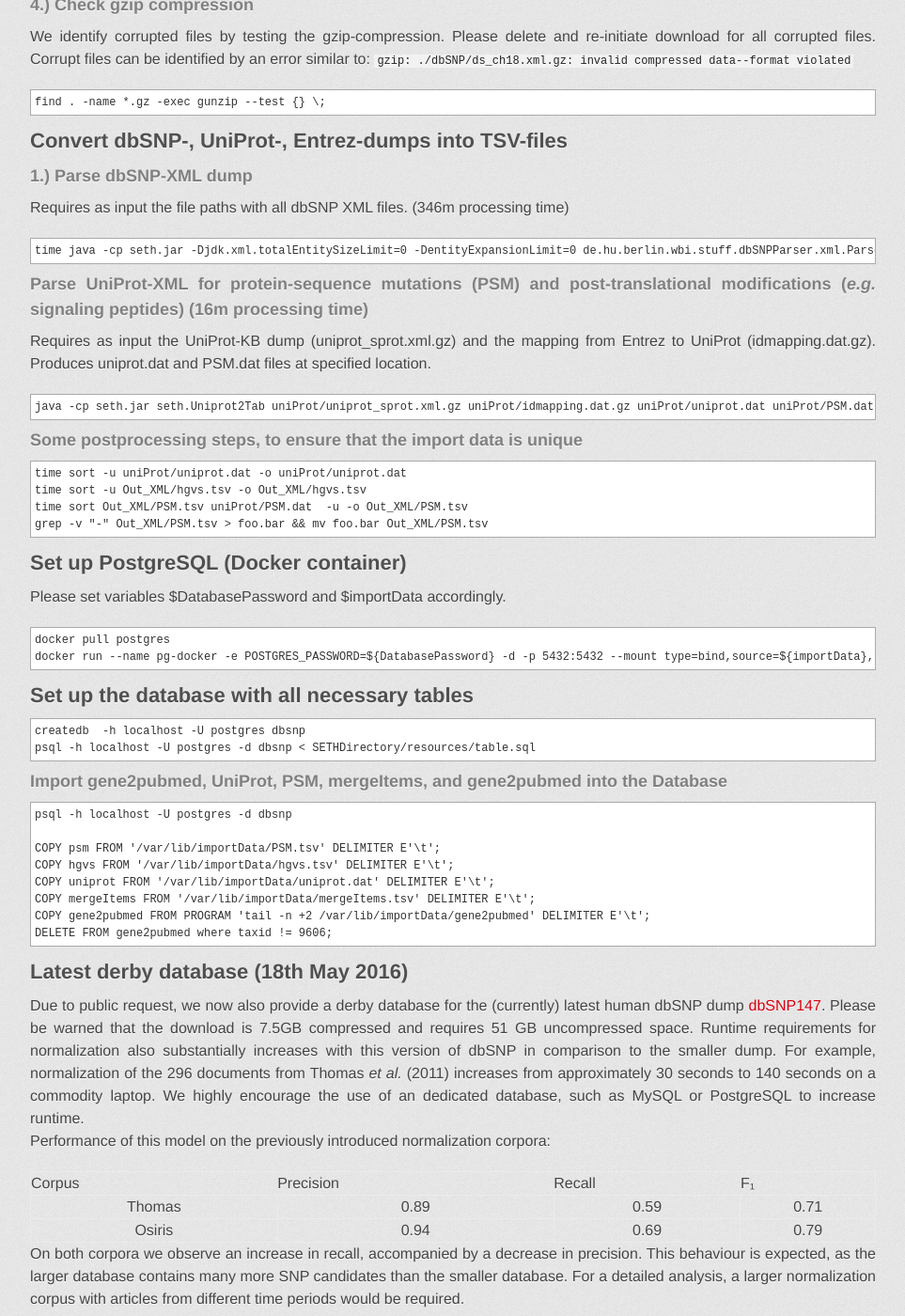
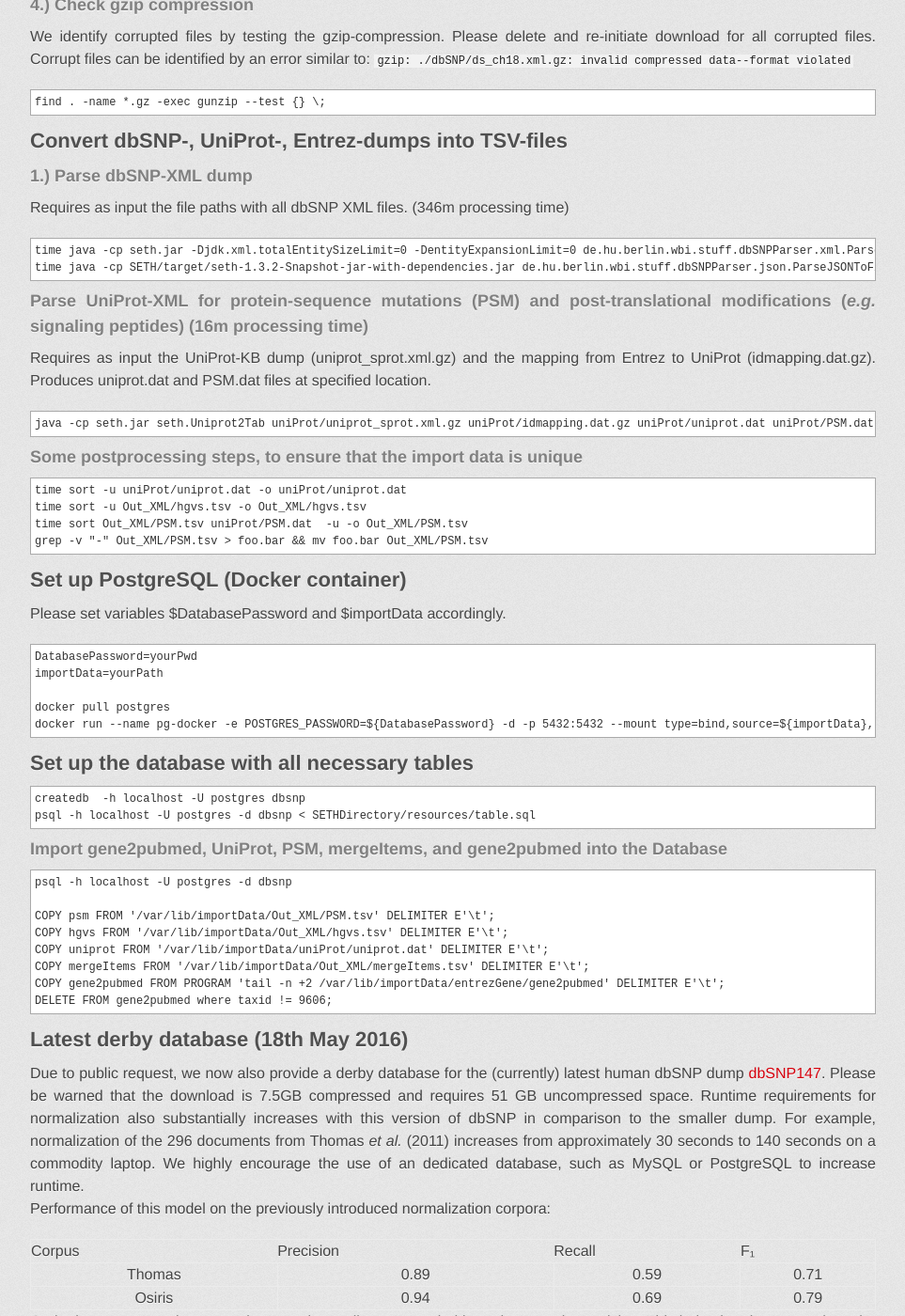
Before and after one commit to rockt/SETH, a Jekyll site: the page built from index.md, in a window 1280 px wide and 1400 px high, scrolled down 7618 px. Shown: the whole window at 94% size, without its empty margins (158-1121 px from the left). Built offline with Jekyll 4.4.1, drawn with Linux system fonts in a browser that asks for light colours; some web fonts are replaced.

Commit message:
tmp commit

```diff
--- a/index.md
+++ b/index.md
@@ -397,6 +397,7 @@ Corrupt files can be identified by  an error similar to:
 Requires as input the file paths with all dbSNP XML files. (346m processing time)
 
 	time java -cp seth.jar -Djdk.xml.totalEntitySizeLimit=0 -DentityExpansionLimit=0 de.hu.berlin.wbi.stuff.dbSNPParser.xml.ParseXMLToFile  /path/with/dbSNP-XML/files/... Out_XML/
+	time java -cp SETH/target/seth-1.3.2-Snapshot-jar-with-dependencies.jar de.hu.berlin.wbi.stuff.dbSNPParser.json.ParseJSONToFile  JSON/ Out_JSON/
 
 ### Parse UniProt-XML for protein-sequence mutations (PSM) and post-translational modifications (*e.g.* signaling peptides)  (16m processing time)
 
@@ -415,6 +416,9 @@ Produces uniprot.dat and PSM.dat files at specified location.
 ## Set up PostgreSQL (Docker container)
 Please set variables $DatabasePassword and $importData accordingly.
 
+    DatabasePassword=yourPwd
+    importData=yourPath
+
     docker pull postgres
     docker run --name pg-docker -e POSTGRES_PASSWORD=${DatabasePassword} -d -p 5432:5432 --mount type=bind,source=${importData},target=/var/lib/importData,readonly postgres
 
@@ -426,11 +430,11 @@ Please set variables $DatabasePassword and $importData accordingly.
 
     psql -h localhost -U postgres -d dbsnp
 
-    COPY psm FROM '/var/lib/importData/PSM.tsv' DELIMITER E'\t';
-    COPY hgvs FROM '/var/lib/importData/hgvs.tsv' DELIMITER E'\t';
-    COPY uniprot FROM '/var/lib/importData/uniprot.dat' DELIMITER E'\t';
-    COPY mergeItems FROM '/var/lib/importData/mergeItems.tsv' DELIMITER E'\t';
-    COPY gene2pubmed FROM PROGRAM 'tail -n +2 /var/lib/importData/gene2pubmed' DELIMITER E'\t';
+    COPY psm FROM '/var/lib/importData/Out_XML/PSM.tsv' DELIMITER E'\t';
+    COPY hgvs FROM '/var/lib/importData/Out_XML/hgvs.tsv' DELIMITER E'\t';
+    COPY uniprot FROM '/var/lib/importData/uniProt/uniprot.dat' DELIMITER E'\t';
+    COPY mergeItems FROM '/var/lib/importData/Out_XML/mergeItems.tsv' DELIMITER E'\t';
+    COPY gene2pubmed FROM PROGRAM 'tail -n +2 /var/lib/importData/entrezGene/gene2pubmed' DELIMITER E'\t';
     DELETE FROM gene2pubmed where taxid != 9606;
 
 ## Latest derby database (18th May 2016)
```
